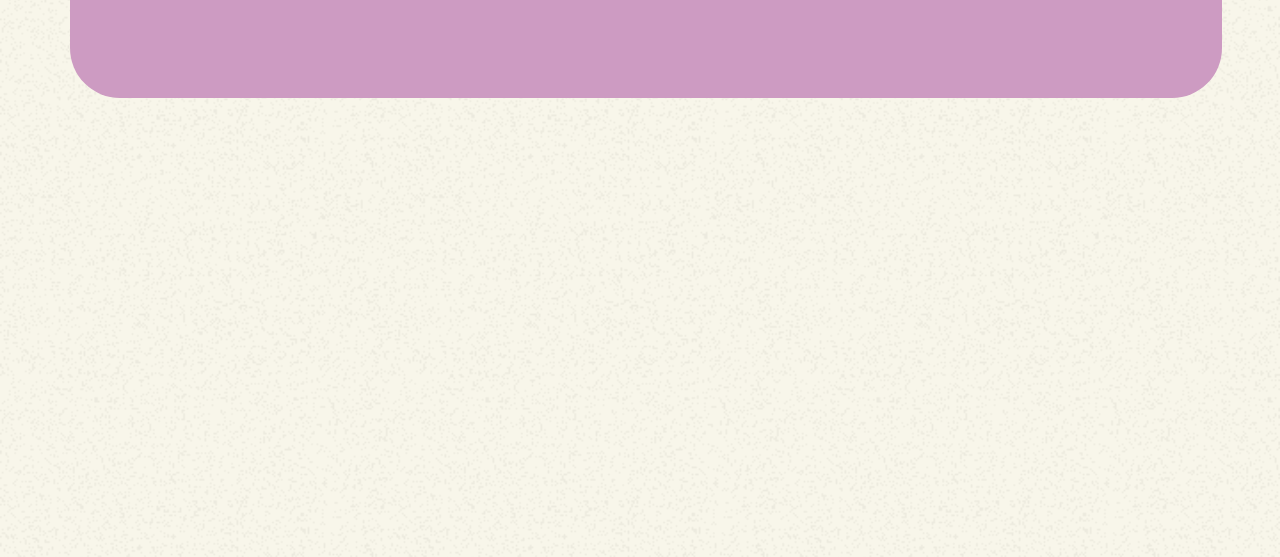
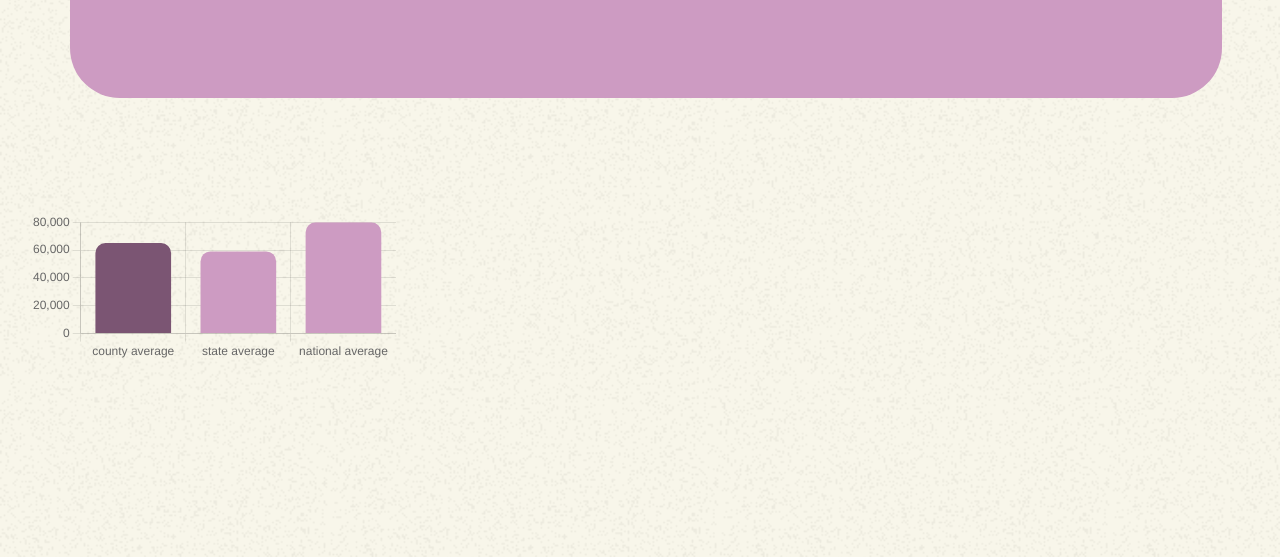
Before and after one commit to AZ0228/PinkpulseFS, a Flask app: page /statisticfinder in a window 1280 px wide. Shown: the part 618-1175 px from the top of the page. Run offline with Flask 3, Linux system fonts and the light colour scheme; some libraries are stand-ins or nearby versions.

Commit message:
added bar graph

```diff
--- a/app/static/css/next.css
+++ b/app/static/css/next.css
@@ -290,3 +290,7 @@ body{
     padding:30px;
     box-sizing: border-box;
 }
+
+.total-amount-container{
+    width:30%;
+}
--- a/app/stats.py
+++ b/app/stats.py
@@ -2,6 +2,6 @@ from periodfinder.forms import County
 import numpy as np
 
 
-def find_amount_per_year(census):
+def find_amount_per_year(table):
 
     pass
--- a/app/templates/statistic.html
+++ b/app/templates/statistic.html
@@ -6,18 +6,23 @@
     <meta name="viewport" content="width=device-width, initial-scale=1.0">
     <title>Document</title>
     <link rel="stylesheet" href="{{ url_for('static',filename='css/next.css') }}">
-    <script src="https://cdn.plot.ly/plotly-latest.min.js"></script>
+    <script src="https://cdn.jsdelivr.net/npm/chart.js"></script>
 </head>
 
 <body>
     {% include 'choose.html' %}
     <section class="statistics">
-        <div id="plot"></div>
+        <div class="total-amount-container">
+            <canvas id="total-amount"></canvas>
+        </div>
+
     </section>
     <script>
         var x_values = {{ data['x_values'] | tojson }};
         var y_values = {{ data['y_values'] | tojson }};
 
+        document.addEventListener('DOMContentLoaded', function () {
+            const totalamount = document.getElementById('total-amount');
 
             const labels = ['county average', 'state average', 'national average'];
             const data = {
@@ -28,24 +33,29 @@
                         '#7B5573',
                         '#CD9BC2',
                         '#CD9BC2',
-
                     ],
+                    borderRadius: 10,
                 }]
             };
 
-        const chart = new Chart(ctx, {
+            const chart = new Chart(totalamount, {
                 type: 'bar',
                 data: data,
                 options: {
+                    maintainAspectRatio: false,
                     scales: {
                         y: {
                             beginAtZero: true
                         }
+                    },
+                    plugins:{
+                        legend:{
+                            display:false
+                        }
                     }
                 },
             });
-        var plotData = [trace];
-        Plotly.newPlot('plot', plotData, layout);
+        });
     </script>
 </body>
 
```
Also changed, not shown: 1 other file. Lines whose indentation alone changed are shown as unchanged.
